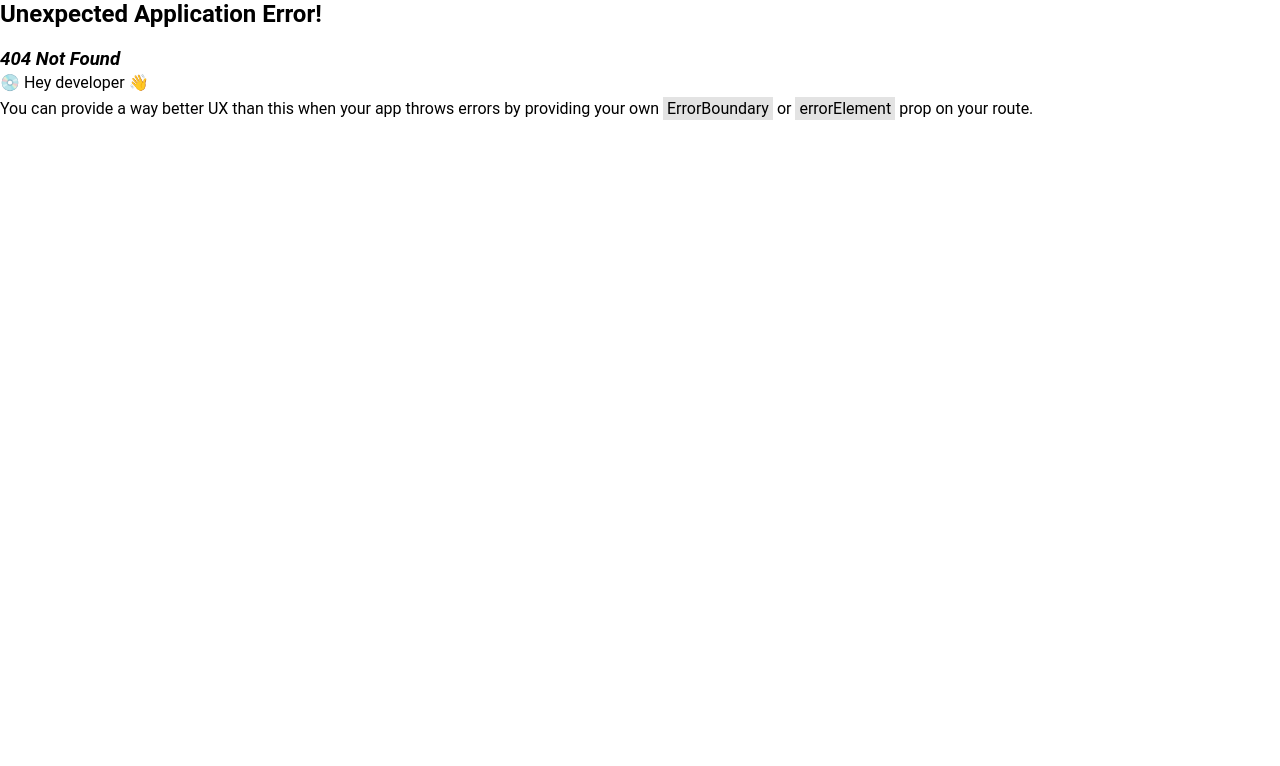
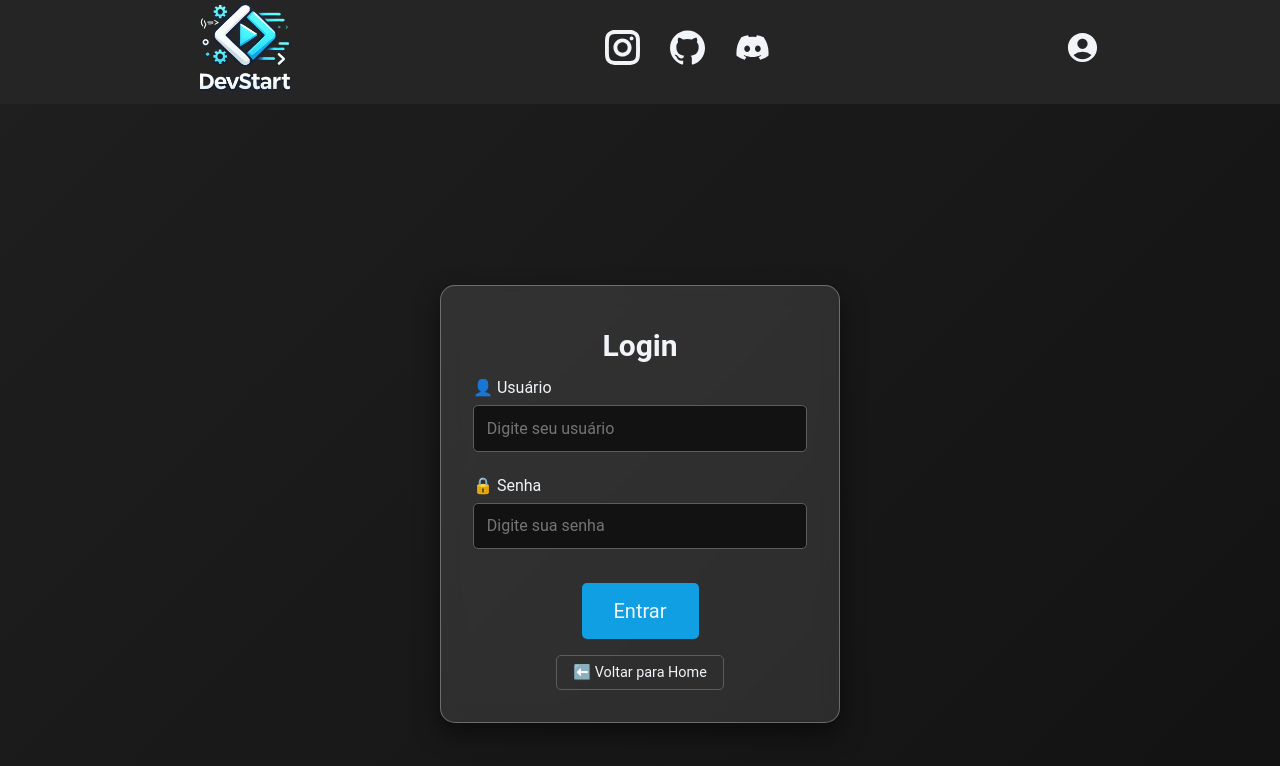
Before and after one commit to V1ct0rSb/projeto-dev-start, a React (Vite) app: page /LoginAdmin in a window 1280 px wide. Before the commit this address had no page. Shown: the top 766 px of the page. Built offline with nearby package versions, Linux system fonts and the light colour scheme.

Commit message:
Tela de login de administrador

```diff
--- a/src/components/NavbarHome/NavbarHome.jsx
+++ b/src/components/NavbarHome/NavbarHome.jsx
@@ -29,7 +29,7 @@ export default function NavbarHome() {
       </nav>
 
       <div className={styles.loginIconHeader}>
-        <Link to="/LoginPaciente">
+        <Link to="/LoginAdmin">
           <MdAccountCircle className={styles.loginIcon} />
         </Link>
       </div>
--- a/src/main.jsx
+++ b/src/main.jsx
@@ -7,6 +7,7 @@ import CusrosFront from "./pages/Usuario/CursosFront/CursosFront.jsx";
 import Home from "./pages/Usuario/Home/Home.jsx";
 import MenuCursos from "./pages/Usuario/MenuCursos/MenuCursos.jsx";
 import "./styles/Global.css";
+import LoginAdmin from "./pages/Admin/Login/LoginAdmin.jsx";
 
 const router = createBrowserRouter([
   {
@@ -25,6 +26,10 @@ const router = createBrowserRouter([
         path: "/CursosFront",
         element: <CusrosFront />,
       },
+      {
+        path: "/LoginAdmin",
+        element: <LoginAdmin />,
+      },
     ],
   },
 ]);
--- /dev/null
+++ b/src/pages/Admin/Login/LoginAdmin.jsx
@@ -0,0 +1,72 @@
+import { useEffect, useState } from "react";
+import { useNavigate } from "react-router-dom"; // Navegação para outras páginas
+import NavbarHome from "../../../components/NavbarHome/NavbarHome";
+import styles from "./LoginAdmin.module.css";
+
+const AdminLogin = () => {
+  const [showLogin, setShowLogin] = useState(false);
+  const navigate = useNavigate();
+
+  useEffect(() => {
+    const timer = setTimeout(() => {
+      setShowLogin(true);
+    }, 5000);
+
+    return () => clearTimeout(timer);
+  }, []);
+
+  const handleBackToHome = () => {
+    navigate("/");
+  };
+
+  return (
+    <>
+      <NavbarHome />
+      <div className={styles.container}>
+        {!showLogin ? (
+          <div className={`${styles.card} ${styles.fadeIn}`}>
+            <div className={styles.warningBox}>
+              <h1 className={styles.warning}>⚠️</h1>
+            </div>
+            <h2 className={styles.title}>Área de Administradores</h2>
+            <p className={styles.paragraph}>
+              Apenas administradores têm permissão para acessar esta página.
+            </p>
+          </div>
+        ) : (
+          <div className={`${styles.card} ${styles.fadeIn}`}>
+            <h1 className={styles.title}> Login</h1>
+            <form className={styles.form}>
+              <div className={styles.formGroup}>
+                <label htmlFor="username">👤 Usuário</label>
+                <input
+                  type="text"
+                  id="username"
+                  placeholder="Digite seu usuário"
+                  className={styles.input}
+                />
+              </div>
+              <div className={styles.formGroup}>
+                <label htmlFor="password">🔒 Senha</label>
+                <input
+                  type="password"
+                  id="password"
+                  placeholder="Digite sua senha"
+                  className={styles.input}
+                />
+              </div>
+              <button type="submit" className={styles.button}>
+                Entrar
+              </button>
+            </form>
+            <button className={styles.backButton} onClick={handleBackToHome}>
+              ⬅️ Voltar para Home
+            </button>
+          </div>
+        )}
+      </div>
+    </>
+  );
+};
+
+export default AdminLogin;
--- /dev/null
+++ b/src/pages/Admin/Login/LoginAdmin.module.css
@@ -0,0 +1,154 @@
+:root {
+  --corBotao: #119fe3;
+  --hoverBotao: #0056b3;
+  --corTitulo: #f1f5f9;
+  --corParagrafo: #f1f5f9;
+  --corTrasicaoBorda: #5d5d5d;
+  --fundoPreto: #121212;
+  --glassBackground: rgba(255, 255, 255, 0.1);
+  --glassBorder: rgba(255, 255, 255, 0.3);
+  --warningColor: #ffcc00;
+}
+
+body {
+  margin: 0;
+  /* font-family: "Roboto", Arial, sans-serif; */
+  background: linear-gradient(135deg, #1f1f1f, #121212);
+  color: var(--corParagrafo);
+}
+
+.container {
+  display: flex;
+  justify-content: center;
+  align-items: center;
+  height: 100vh;
+  padding: 1rem;
+}
+
+.card {
+  background: var(--glassBackground);
+  padding: 2rem;
+  border-radius: 15px;
+  border: 1px solid var(--glassBorder);
+  box-shadow: 0px 10px 25px rgba(0, 0, 0, 0.5);
+  text-align: center;
+  max-width: 400px;
+  width: 100%;
+  backdrop-filter: blur(10px);
+  animation: fadeIn 0.8s ease-in-out;
+}
+
+.warningBox {
+  animation: popIn 0.6s ease;
+}
+
+.warning {
+  font-size: 4rem;
+  color: var(--warningColor);
+}
+
+.title {
+  color: var(--corTitulo);
+  font-size: 30px;
+  margin-bottom: 15px;
+  margin-top: 10px;
+}
+
+.paragraph {
+  color: var(--corParagrafo);
+  margin-bottom: 2rem;
+  font-size: 16px;
+  line-height: 1.5;
+}
+
+.button {
+  background-color: var(--corBotao);
+  color: var(--corParagrafo);
+  border: none;
+  padding: 1rem 2rem;
+  font-size: 1.25rem;
+  border-radius: 0.3125rem;
+  cursor: pointer;
+  transition: background-color 0.3s ease, transform 0.3s ease;
+  margin-top: 10px;
+}
+
+.button:hover {
+  background-color: var(--hoverBotao);
+  transform: translateY(-3px);
+}
+
+.formGroup {
+  margin-bottom: 1.5rem;
+}
+
+.formGroup label {
+  display: block;
+  margin-bottom: 0.5rem;
+  color: var(--corTitulo);
+  text-align: left;
+}
+
+.input {
+  width: 100%;
+  padding: 0.8rem;
+  border: 1px solid var(--corTrasicaoBorda);
+  border-radius: 5px;
+  background-color: var(--fundoPreto);
+  color: var(--corParagrafo);
+  font-size: 1rem;
+}
+
+.input:focus {
+  outline: none;
+  border-color: var(--corBotao);
+  box-shadow: 0 0 5px var(--corBotao);
+}
+
+.fadeIn {
+  animation: fadeIn 0.6s ease-in-out;
+}
+
+@keyframes fadeIn {
+  from {
+    opacity: 0;
+    transform: translateY(10px);
+  }
+  to {
+    opacity: 1;
+    transform: translateY(0);
+  }
+}
+
+@keyframes popIn {
+  0% {
+    transform: scale(0);
+    opacity: 0;
+  }
+  60% {
+    transform: scale(1.2);
+    opacity: 1;
+  }
+  100% {
+    transform: scale(1);
+  }
+}
+
+
+.backButton {
+    background-color: transparent;
+    color: var(--corParagrafo);
+    border: 1px solid var(--corTrasicaoBorda);
+    padding: 0.5rem 1rem;
+    font-size: 0.9rem;
+    border-radius: 5px;
+    cursor: pointer;
+    transition: background-color 0.3s ease, color 0.3s ease;
+    margin-top: 1rem;
+  }
+
+  .backButton:hover {
+    background-color: var(--corBotao);
+    color: white;
+    border-color: var(--hoverBotao);
+  }
```
